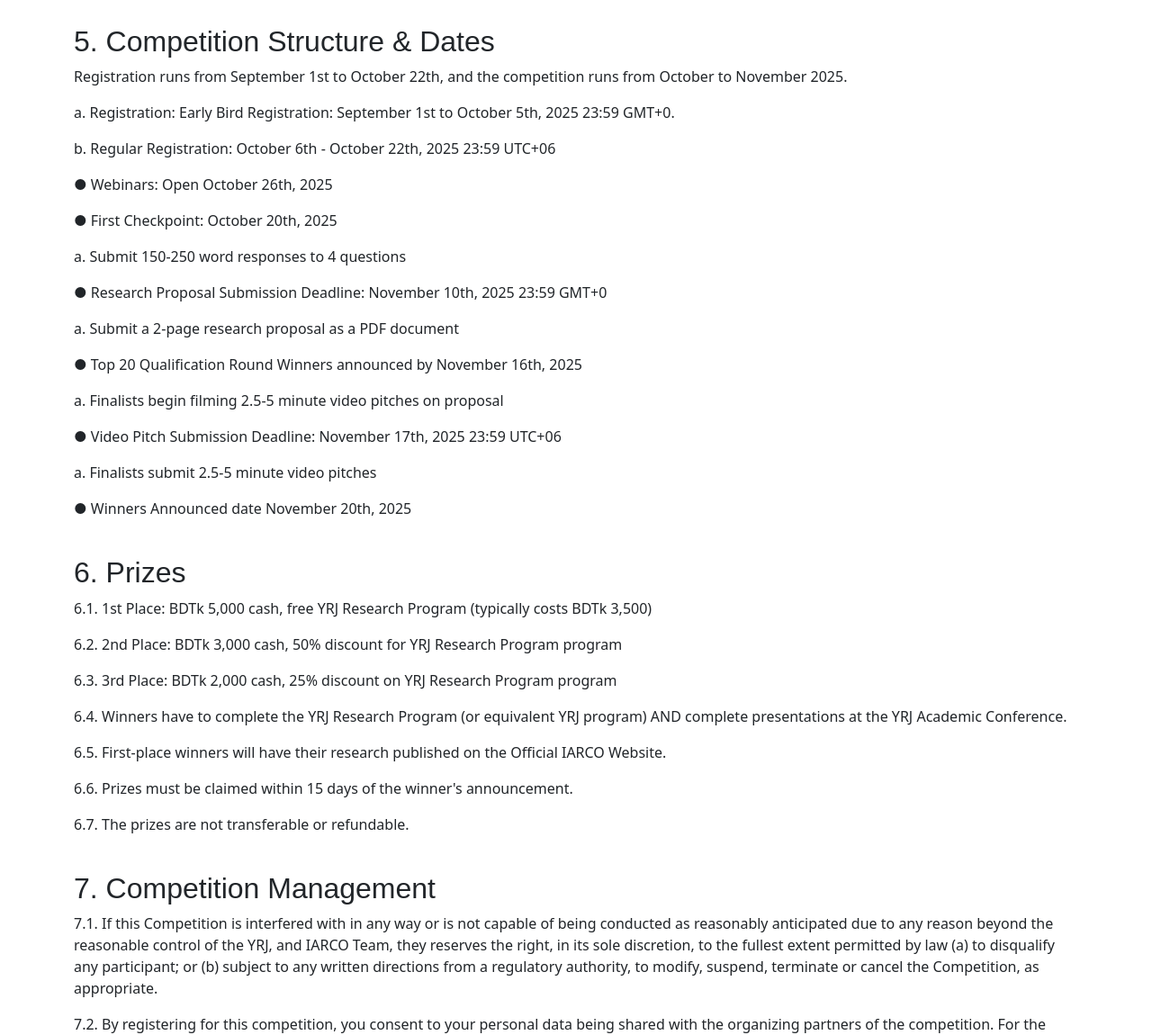
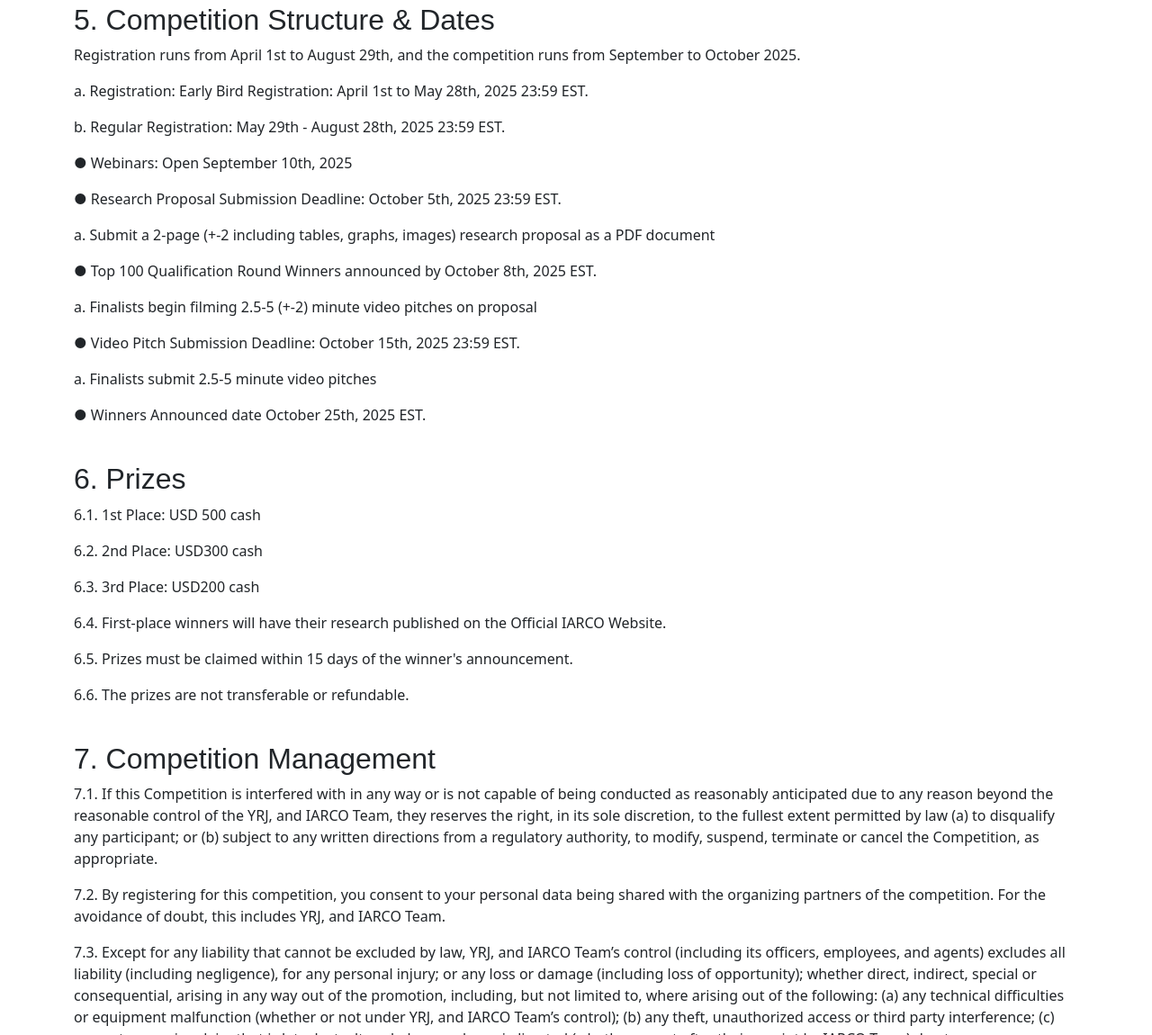
Before and after one commit to zetx2024/competitionarco, a browser extension: page terms-conditions.html in a window 1280 px wide. Shown: the part 1650-2800 px from the top of the page at 90% size. Drawn offline with nearby package versions, Linux system fonts and the light colour scheme; a web font is replaced by a local one.

Commit message:
Update terms-conditions.html

```diff
--- a/terms-conditions.html
+++ b/terms-conditions.html
@@ -55,7 +55,7 @@
 <meta name="copyright"content="Md Sanaul Haque Shanto">
 <meta name="language" content="ES">
 <meta name="robots" content="index,follow" />
-<meta name="revised" content="2025-09-13T08:13:15.028Z" />
+<meta name="revised" content="2025-02-13T08:13:15.028Z" />
 <meta name="abstract" content="Terms & Conditions | International Academic Research Competition">
 <meta name="topic" content="Terms & Conditions | International Academic Research Competition">
 <meta name="summary" content="Terms & Conditions | International Academic Research Competition">
@@ -154,8 +154,8 @@ Information on how to enter and the prizes form part of these conditions of entr
 
 <h2>1. Eligibility</h2>
 <p>1.1. Entry is open to residents of all countries. Students must be at currently attending a secondary or high school or university at the
-timeline of the global competition in May - October 2025 OR have graduated
-but not yet enrolled in university or enrolled studies before July 202.</p>
+timeline of the global competition in April - October 2025 OR have graduated
+but not yet enrolled in university or enrolled studies before July 2025.</p>
 
 <p>1.2. If you are a minor over the age of 16 but under the age of 18, you should
 review these Terms and Conditions with your parent or guardian to make
@@ -188,13 +188,13 @@ Conditions without notice and at its sole discretion.</p>
 individually.</p>
 
 <p>2.2.1. The Early Bird registration fee is $10 (BDTk 500 for only Bangladeshi) per student. Individual
-registration stage dates: April 1st - August 5th, 2025</p>
+registration stage dates: April 1st - May 28th, 2025</p>
 
 <p>2.2.2. The Regular registration fee is $15 (BDTk 700 only for Bangladeshi) per student. Individual
-registration stage: October 6th - October 22th, 2025</p>
+registration stage: May 29th - August 29th, 2025</p>
 
-<p>2.2.3. The registration form closes automatically on October 22th, 2025 at 23:
-59 (UTC+06). No registrations will be accepted after this time.
+<p>2.2.3. The registration form closes automatically on August 29th, 2025 at 23:
+59 (EST). No registrations will be accepted after this time.
 2.2.4. Students may reduce the registration fee by using a promo code
 (not accessible upon request).</p>
 
@@ -239,42 +239,34 @@ on any third-party rights.</p>
 <br>
 <h2>5. Competition Structure & Dates</h2>
 
-<p>Registration runs from September 1st to October 22th, and the competition runs from
-October to November 2025.</p>
+<p>Registration runs from April 1st to August 29th, and the competition runs from
+September to October 2025.</p>
 
-<p>a. Registration: Early Bird Registration:  September 1st to October 5th,
-2025 23:59 GMT+0. </p>
-<p>b. Regular Registration: October 6th - October 22th, 2025 23:59 UTC+06</p>
-<p>● Webinars: Open October 26th, 2025</p>
-<p>● First Checkpoint: October 20th, 2025</p>
-<p>a. Submit 150-250 word responses to 4 questions</p>
-<p>● Research Proposal Submission Deadline: November 10th, 2025 23:59 GMT+0</p>
-<p>a. Submit a 2-page research proposal as a PDF document</p>
-<p>● Top 20 Qualification Round Winners announced by November 16th, 2025</p>
-<p>a. Finalists begin filming 2.5-5 minute video pitches on proposal</p>
-<p>● Video Pitch Submission Deadline: November 17th, 2025 23:59 UTC+06</p>
+<p>a. Registration: Early Bird Registration:  April 1st to May 28th,
+2025 23:59 EST. </p>
+<p>b. Regular Registration: May 29th - August 28th, 2025 23:59 EST.</p>
+<p>● Webinars: Open September 10th, 2025</p>
+<p>● Research Proposal Submission Deadline: October 5th, 2025 23:59 EST.</p>
+<p>a. Submit a 2-page (+-2 including tables, graphs, images) research proposal as a PDF document</p>
+<p>● Top 100 Qualification Round Winners announced by October 8th, 2025 EST.</p>
+<p>a. Finalists begin filming 2.5-5 (+-2) minute video pitches on proposal</p>
+<p>● Video Pitch Submission Deadline: October 15th, 2025 23:59 EST.</p>
 <p>a. Finalists submit 2.5-5 minute video pitches</p>
-<p>● Winners Announced date November 20th, 2025</p>
+<p>● Winners Announced date October 25th, 2025 EST.</p>
 
 
 
 <br>
 <h2>6. Prizes</h2>
-<p>6.1. 1st Place: BDTk 5,000 cash, free YRJ Research Program (typically
-costs BDTk 3,500)</p>
-<p>6.2. 2nd Place: BDTk 3,000 cash, 50% discount for YRJ Research Program
-program</p>
+<p>6.1. 1st Place: USD 500 cash</p>
+<p>6.2. 2nd Place: USD300 cash</p>
 
-<p>6.3. 3rd Place: BDTk 2,000 cash, 25% discount on YRJ Research Program
-program</p>
+<p>6.3. 3rd Place: USD200 cash</p>
 
-<p>6.4. Winners have to complete the YRJ Research Program (or
-equivalent YRJ program) AND complete presentations at the YRJ
-Academic Conference. </p>
-<p>6.5. First-place winners will have their research published on the Official IARCO
+<p>6.4. First-place winners will have their research published on the Official IARCO
 Website.</p>
-<p>6.6. Prizes must be claimed within 15 days of the winner's announcement.</p>
-<p>6.7. The prizes are not transferable or refundable.</p>
+<p>6.5. Prizes must be claimed within 15 days of the winner's announcement.</p>
+<p>6.6. The prizes are not transferable or refundable.</p>
 
 
 
@@ -444,7 +436,7 @@ otherwise associated with Youth Research Journal.</p>
 <br>
 <h2>14. Report Format</h2>
 
-<p>14.1. Be no longer than 2 pages (not including the cover page provided on
+<p>14.1. Be no longer than 2 (+-2 including tables, graphs, images) pages (not including the cover page provided on
 A4-sized paper (210 mm × 297 mm, 8.27” × 11.69”), although you may
 include an appendix no longer than 2 A4-sized pages;</p>
 <p>14.2. Be properly cited using a generally accepted citation system. Generally
@@ -510,7 +502,7 @@ judges.</p>
 
                 </div>
                 <div class="rights">
-                    &copy; <script>document.write(new Date().getFullYear());</script> All Rights reserved | International Academic Research Competition
+                    &copy; 2024 - <script>document.write(new Date().getFullYear());</script> All Rights reserved | International Academic Research Competition
                 </div>
 
             </div>
```
